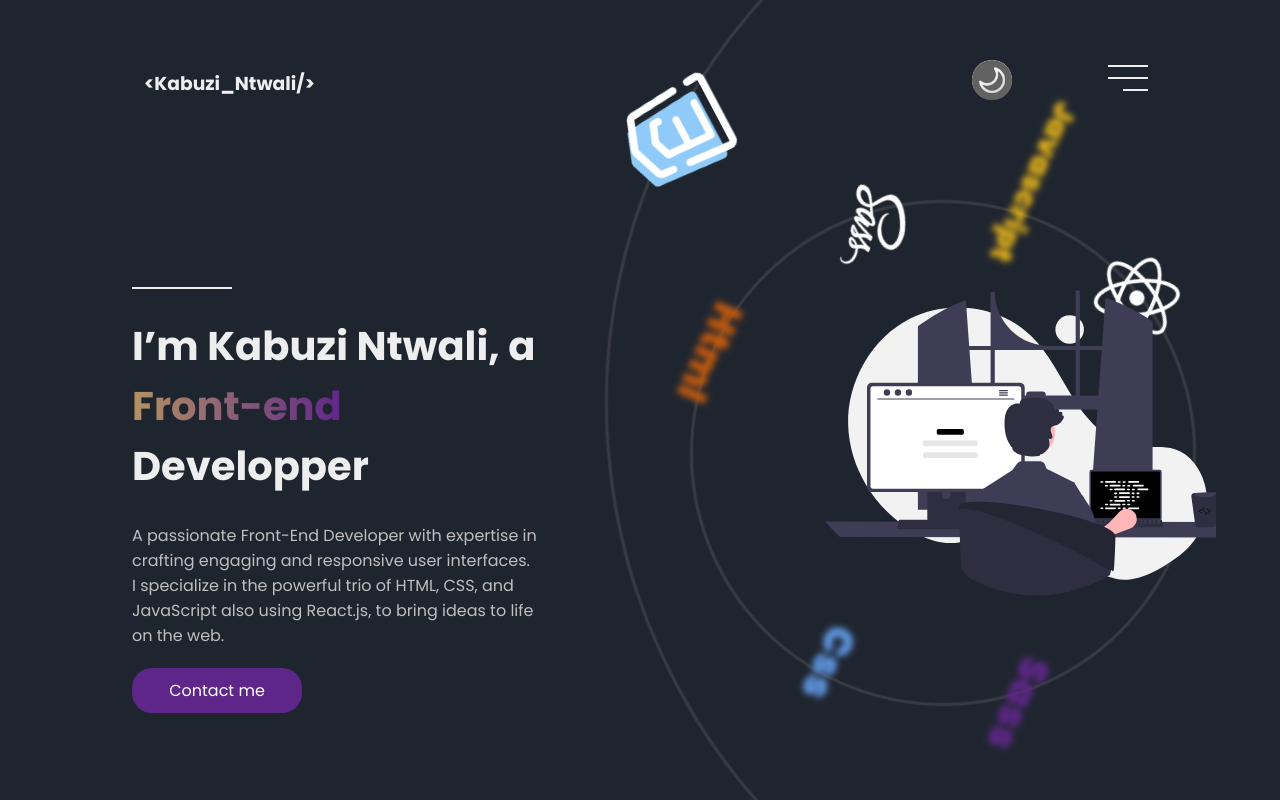
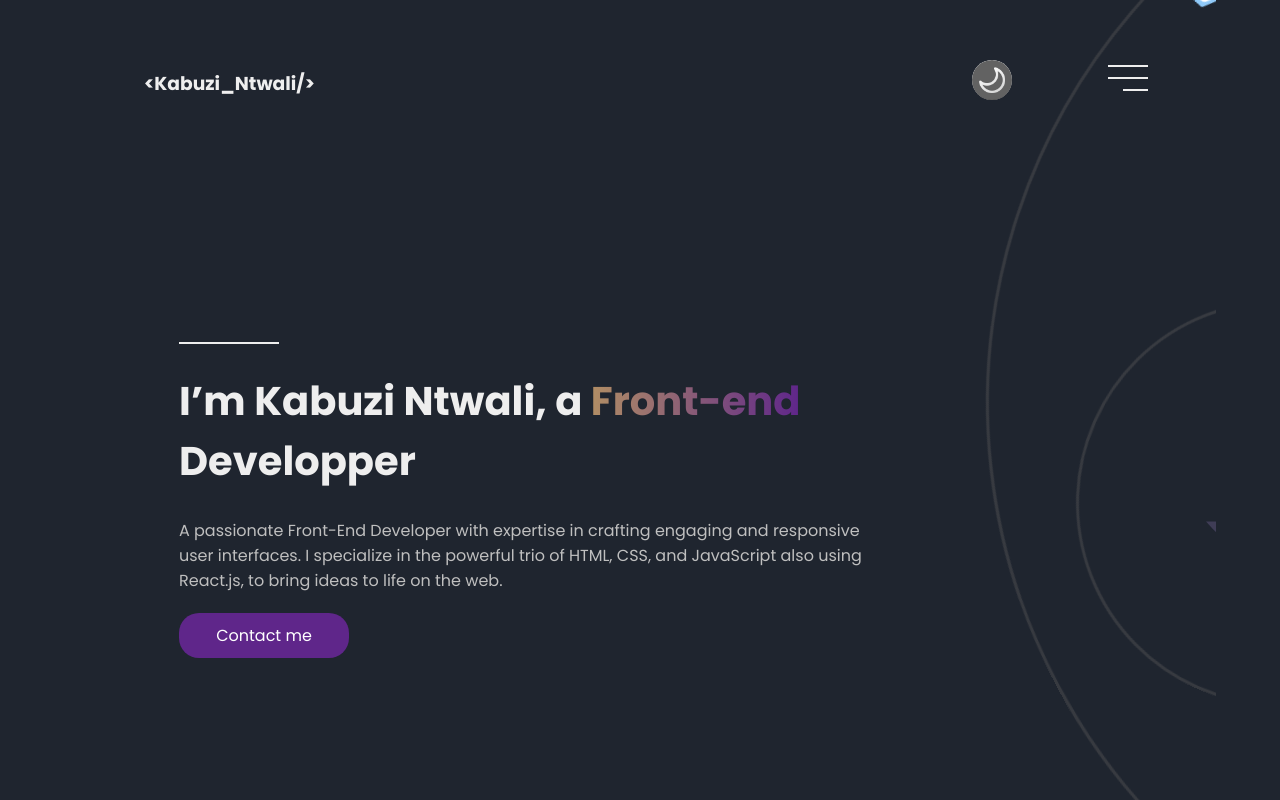
Before and after one commit to tycoonkabuzi/myportfolio, a React (Create React App) app: page / in a window 1280 px wide. Shown: the top 800 px of the page. Built offline with nearby package versions, Linux system fonts and the light colour scheme.

Commit message:
Responsive Tablet for Header

```diff
--- a/src/Components/Header/index.jsx
+++ b/src/Components/Header/index.jsx
@@ -94,6 +94,10 @@ const Main = styled.div`
   @media only screen and (max-width: 600px) {
     grid-template-columns: 80% 20%;
   }
+  /* Small devices (portrait tablets and large phones, 600px and up) */
+  @media only screen and (min-width: 600px) {
+    grid-template-columns: 80% 20%;
+  }
 `;
 const Text = styled.div`
   width: 75%;
@@ -175,6 +179,13 @@ const SmallCircle = styled.div`
     left: 50px;
     top: 300px;
   }
+  /* Small devices (portrait tablets and large phones, 600px and up) */
+  @media only screen and (min-width: 600px) {
+    width: 400px;
+    height: 400px;
+    left: 90px;
+    top: 300px;
+  }
 `;
 const JavascriptText = styled.div`
   font-size: 44px;
@@ -197,6 +208,12 @@ const JavascriptText = styled.div`
     font-size: 10px;
     left: -10px;
     bottom: 40px;
+    filter: none;
+  }
+  @media only screen and (min-width: 600px) {
+    font-size: 13px;
+    left: -5px;
+    bottom: 80px;
     filter: none;
   }
 `;
@@ -226,6 +243,12 @@ const SassText = styled.div`
     left: -10px;
     filter: none;
   }
+  @media only screen and (min-width: 600px) {
+    font-size: 15px;
+    left: -25px;
+    top: 200px;
+    filter: none;
+  }
 `;
 const CssText = styled.div`
   font-weight: 900;
@@ -252,6 +275,12 @@ const CssText = styled.div`
     bottom: 10px;
     filter: none;
   }
+  @media only screen and (min-width: 600px) {
+    font-size: 13px;
+    left: -10px;
+    top: 130px;
+    filter: none;
+  }
 `;
 const HtmlText = styled.div`
   font-weight: 900;
@@ -276,6 +305,12 @@ const HtmlText = styled.div`
     bottom: 60px;
     filter: none;
   }
+  @media only screen and (min-width: 600px) {
+    font-size: 13px;
+    left: 5px;
+    top: 80px;
+    filter: none;
+  }
 `;
 const ReactImage = styled.img`
   position: absolute;
@@ -294,6 +329,12 @@ const ReactImage = styled.img`
     left: 10px;
     top: 20px;
   }
+
+  @media only screen and (min-width: 600px) {
+    width: 30px;
+    left: 60px;
+    top: 20px;
+  }
 `;
 const SassImage = styled.img`
   position: absolute;
@@ -309,6 +350,11 @@ const SassImage = styled.img`
     left: 100px;
   }
   @media only screen and (max-width: 600px) {
+    width: 30px;
+    left: 60px;
+    top: 180px;
+  }
+  @media only screen and (min-width: 600px) {
     width: 30px;
     left: 60px;
     top: 180px;
@@ -347,6 +393,12 @@ const Javascript = styled.img`
     left: 10px;
     bottom: 0px;
   }
+  /* Small devices (portrait tablets and large phones, 600px and up) */
+  @media only screen and (min-width: 600px) {
+    width: 70px;
+    left: 20px;
+    bottom: 0px;
+  }
 `;
 const Html = styled.img`
   position: absolute;
@@ -366,6 +418,12 @@ const Html = styled.img`
     left: -20px;
     bottom: 300px;
   }
+  /* Small devices (portrait tablets and large phones, 600px and up) */
+  @media only screen and (min-width: 600px) {
+    width: 70px;
+    left: -30px;
+    bottom: 800px;
+  }
 `;
 const Css = styled.img`
   position: absolute;
@@ -379,6 +437,11 @@ const Css = styled.img`
   }
   @media only screen and (max-width: 600px) {
     width: 50px;
+    left: 10px;
+    bottom: 435px;
+  }
+  @media only screen and (min-width: 600px) {
+    width: 70px;
     left: 10px;
     bottom: 435px;
   }
```
